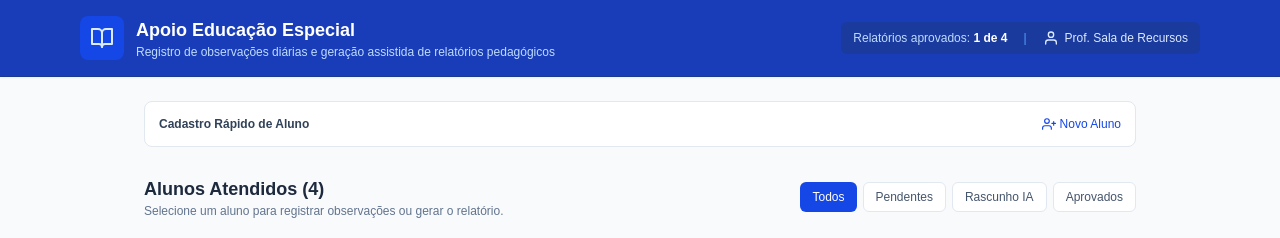
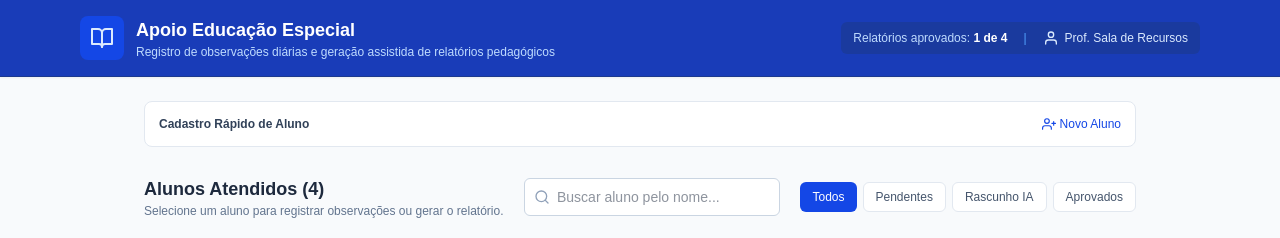
Before and after one commit to DiogoSNs/Apoio-Educacao-Especial, a Next.js app in the folder frontend/: page / in a window 1280 px wide. Shown: the top 238 px of the page. Built offline with nearby package versions, Linux system fonts and the light colour scheme.

Commit message:
feat: adiciona busca de alunos por nome na listagem

```diff
--- a/frontend/src/app/page.js
+++ b/frontend/src/app/page.js
@@ -1,6 +1,7 @@
 "use client";
 
 import Cabecalho from "@/components/Cabecalho";
+import CampoBusca from "@/components/CampoBusca";
 import CardAluno from "@/components/CardAluno";
 import FormularioNovoAluno from "@/components/FormularioNovoAluno";
 import PainelRelatorio from "@/components/PainelRelatorio";
@@ -14,6 +15,8 @@ export default function PaginaInicial() {
     setAlunoSelecionadoId,
     filtroStatus,
     setFiltroStatus,
+    busca,
+    definirBusca,
     gerandoIA,
     adicionarAnotacao,
     removerAnotacao,
@@ -46,6 +49,8 @@ export default function PaginaInicial() {
                 </p>
               </div>
 
+              <CampoBusca valor={busca} aoMudar={definirBusca} />
+
               <div className="flex flex-wrap gap-1.5">
                 {[
                   { valor: "todos", rotulo: "Todos" },
@@ -71,7 +76,7 @@ export default function PaginaInicial() {
 
             {alunosFiltrados.length === 0 ? (
               <div className="bg-white border border-slate-200 rounded-lg p-8 text-center text-sm text-slate-500">
-                Nenhum aluno encontrado para este filtro.
+                Nenhum aluno encontrado para esta busca ou filtro.
               </div>
             ) : (
               <div className="grid grid-cols-1 md:grid-cols-2 gap-4">
```
